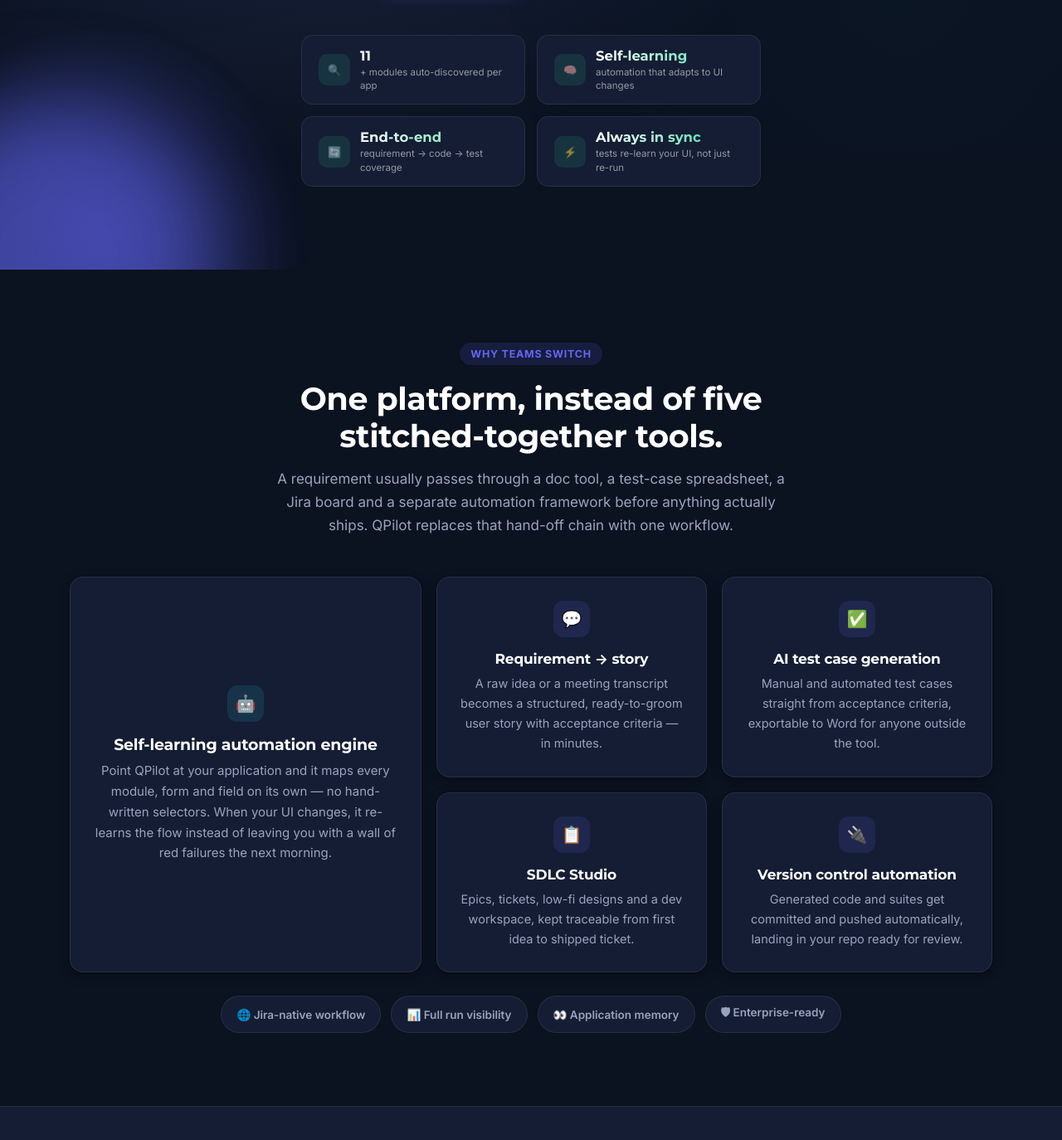
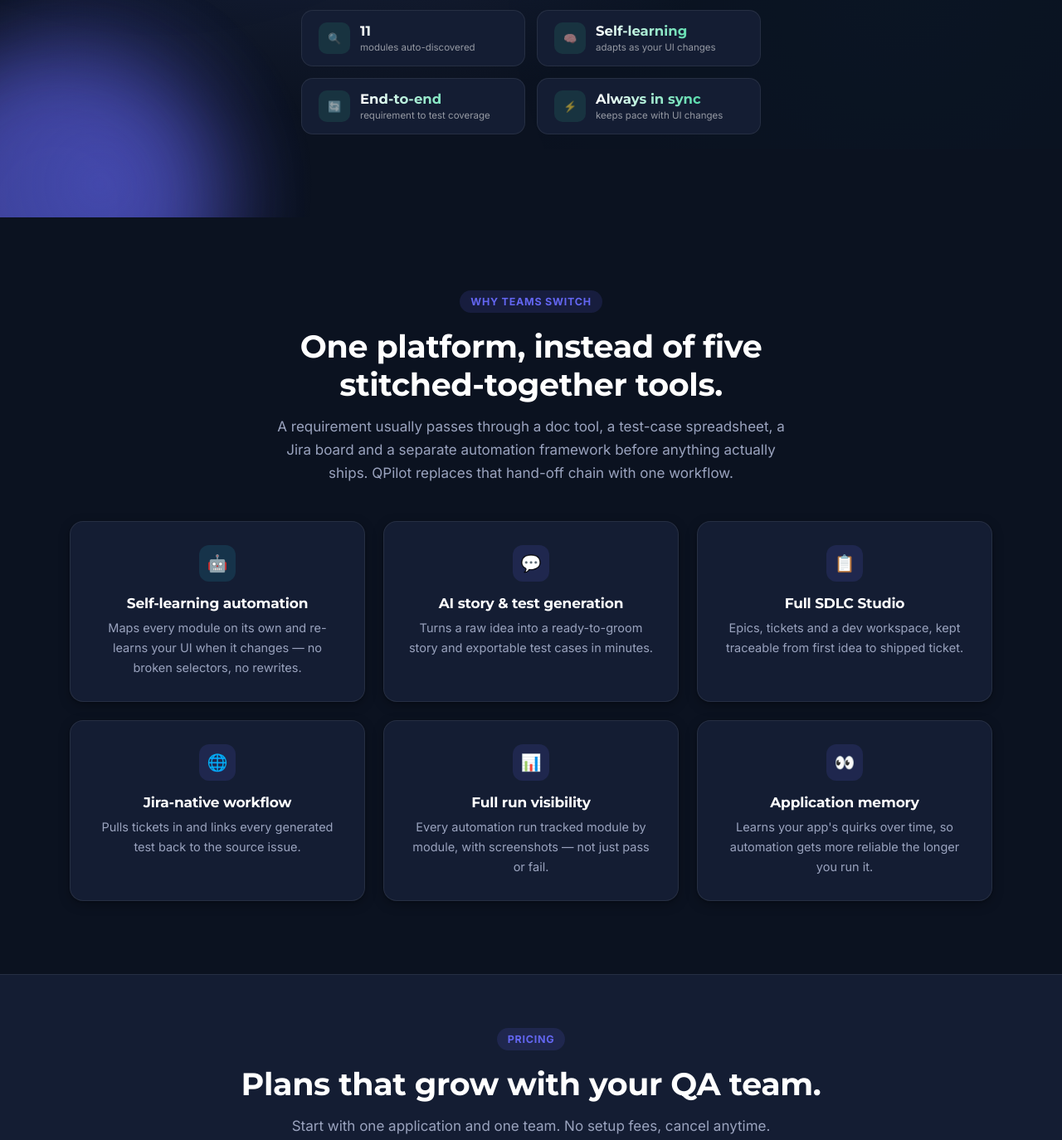
Before and after one commit to asim-ramzan/qpilot-website, a plain HTML site: page index.html in a window 1280 px wide. Shown: the part 620-1994 px from the top of the page at 83% size. Drawn offline with Linux system fonts and the light colour scheme.

Commit message:
Add files via upload

```diff
--- a/index.html
+++ b/index.html
@@ -42,16 +42,16 @@
   <div class="wrap qsite-hero-inner">
     <span class="qsite-eyebrow">AI-native SDLC platform</span>
     <h1>Ship tested software <span class="accent">without the manual grind.</span></h1>
-    <p class="lead">Most QA teams spend more time maintaining tests than writing product code deserves. QPilot takes a requirement all the way to a running, self-healing automated suite — AI drafts the story and test cases, then an automation engine discovers your app, builds the tests, and keeps them working as your UI changes.</p>
+    <p class="lead">QA teams spend more time maintaining tests than shipping features. QPilot turns a requirement into a self-healing automated suite — AI drafts the story and tests, then keeps them working as your UI changes.</p>
     <div class="qsite-hero-actions">
       <a href="#contact" class="qsite-btn qsite-btn-primary">Request a demo</a>
       <a href="#features" class="qsite-btn qsite-btn-ghost">See how it works</a>
     </div>
     <div class="qsite-hero-proof">
-      <div class="proof-chip"><div class="proof-ic">&#128269;</div><div class="proof-text"><strong class="cnt" data-to="11">0</strong><span>+ modules auto-discovered per app</span></div></div>
-      <div class="proof-chip"><div class="proof-ic">&#129504;</div><div class="proof-text"><strong class="cnt-txt">Self-learning</strong><span>automation that adapts to UI changes</span></div></div>
-      <div class="proof-chip"><div class="proof-ic">&#128260;</div><div class="proof-text"><strong class="cnt-txt">End-to-end</strong><span>requirement &rarr; code &rarr; test coverage</span></div></div>
-      <div class="proof-chip"><div class="proof-ic">&#9889;</div><div class="proof-text"><strong class="cnt-txt">Always in sync</strong><span>tests re-learn your UI, not just re-run</span></div></div>
+      <div class="proof-chip"><div class="proof-ic">&#128269;</div><div class="proof-text"><strong class="cnt" data-to="11">0</strong><span>modules auto-discovered</span></div></div>
+      <div class="proof-chip"><div class="proof-ic">&#129504;</div><div class="proof-text"><strong class="cnt-txt">Self-learning</strong><span>adapts as your UI changes</span></div></div>
+      <div class="proof-chip"><div class="proof-ic">&#128260;</div><div class="proof-text"><strong class="cnt-txt">End-to-end</strong><span>requirement to test coverage</span></div></div>
+      <div class="proof-chip"><div class="proof-ic">&#9889;</div><div class="proof-text"><strong class="cnt-txt">Always in sync</strong><span>keeps pace with UI changes</span></div></div>
     </div>
   </div>
 </section>
@@ -65,39 +65,37 @@
       <p class="qsite-sub qsite-center">A requirement usually passes through a doc tool, a test-case spreadsheet, a Jira board and a separate automation framework before anything actually ships. QPilot replaces that hand-off chain with one workflow.</p>
     </div>
 
-    <div class="bento" style="margin-top:48px;">
-      <div class="qsite-card big reveal">
+    <div class="qsite-grid cols-3" style="margin-top:44px;">
+      <div class="qsite-card reveal">
         <div class="qsite-icon accent">&#129302;</div>
-        <h3>Self-learning automation engine</h3>
-        <p>Point QPilot at your application and it maps every module, form and field on its own — no hand-written selectors. When your UI changes, it re-learns the flow instead of leaving you with a wall of red failures the next morning.</p>
+        <h3>Self-learning automation</h3>
+        <p>Maps every module on its own and re-learns your UI when it changes — no broken selectors, no rewrites.</p>
       </div>
       <div class="qsite-card reveal">
         <div class="qsite-icon">&#128172;</div>
-        <h3>Requirement &rarr; story</h3>
-        <p>A raw idea or a meeting transcript becomes a structured, ready-to-groom user story with acceptance criteria — in minutes.</p>
-      </div>
-      <div class="qsite-card reveal">
-        <div class="qsite-icon">&#9989;</div>
-        <h3>AI test case generation</h3>
-        <p>Manual and automated test cases straight from acceptance criteria, exportable to Word for anyone outside the tool.</p>
+        <h3>AI story &amp; test generation</h3>
+        <p>Turns a raw idea into a ready-to-groom story and exportable test cases in minutes.</p>
       </div>
       <div class="qsite-card reveal">
         <div class="qsite-icon">&#128203;</div>
-        <h3>SDLC Studio</h3>
-        <p>Epics, tickets, low-fi designs and a dev workspace, kept traceable from first idea to shipped ticket.</p>
+        <h3>Full SDLC Studio</h3>
+        <p>Epics, tickets and a dev workspace, kept traceable from first idea to shipped ticket.</p>
       </div>
       <div class="qsite-card reveal">
-        <div class="qsite-icon">&#128268;</div>
-        <h3>Version control automation</h3>
-        <p>Generated code and suites get committed and pushed automatically, landing in your repo ready for review.</p>
+        <div class="qsite-icon">&#127760;</div>
+        <h3>Jira-native workflow</h3>
+        <p>Pulls tickets in and links every generated test back to the source issue.</p>
       </div>
-    </div>
-
-    <div class="tag-row reveal">
-      <span class="tag-chip">&#127760; Jira-native workflow</span>
-      <span class="tag-chip">&#128202; Full run visibility</span>
-      <span class="tag-chip">&#128064; Application memory</span>
-      <span class="tag-chip">&#128737; Enterprise-ready</span>
+      <div class="qsite-card reveal">
+        <div class="qsite-icon">&#128202;</div>
+        <h3>Full run visibility</h3>
+        <p>Every automation run tracked module by module, with screenshots — not just pass or fail.</p>
+      </div>
+      <div class="qsite-card reveal">
+        <div class="qsite-icon">&#128064;</div>
+        <h3>Application memory</h3>
+        <p>Learns your app's quirks over time, so automation gets more reliable the longer you run it.</p>
+      </div>
     </div>
   </div>
 </section>
```
